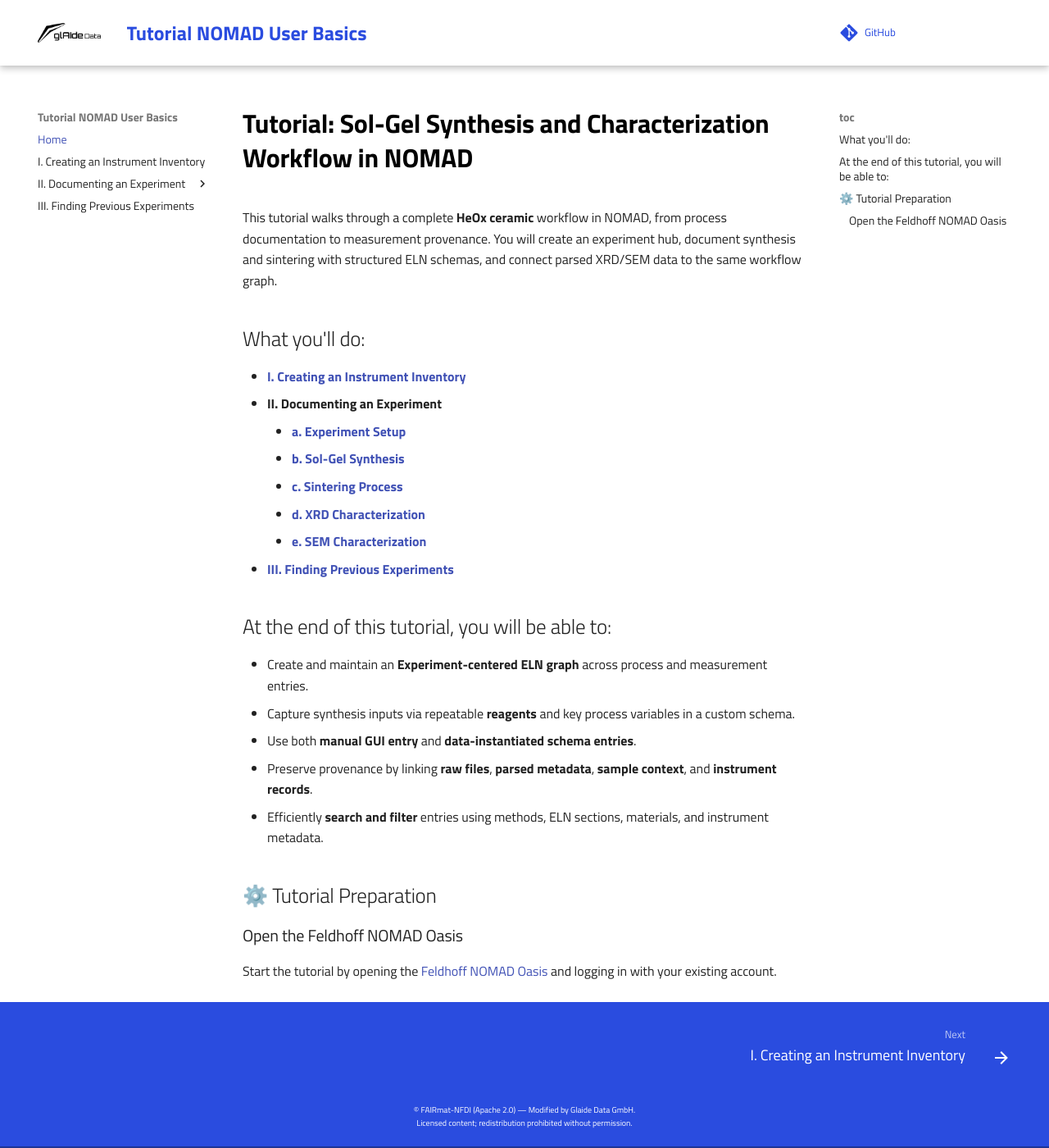
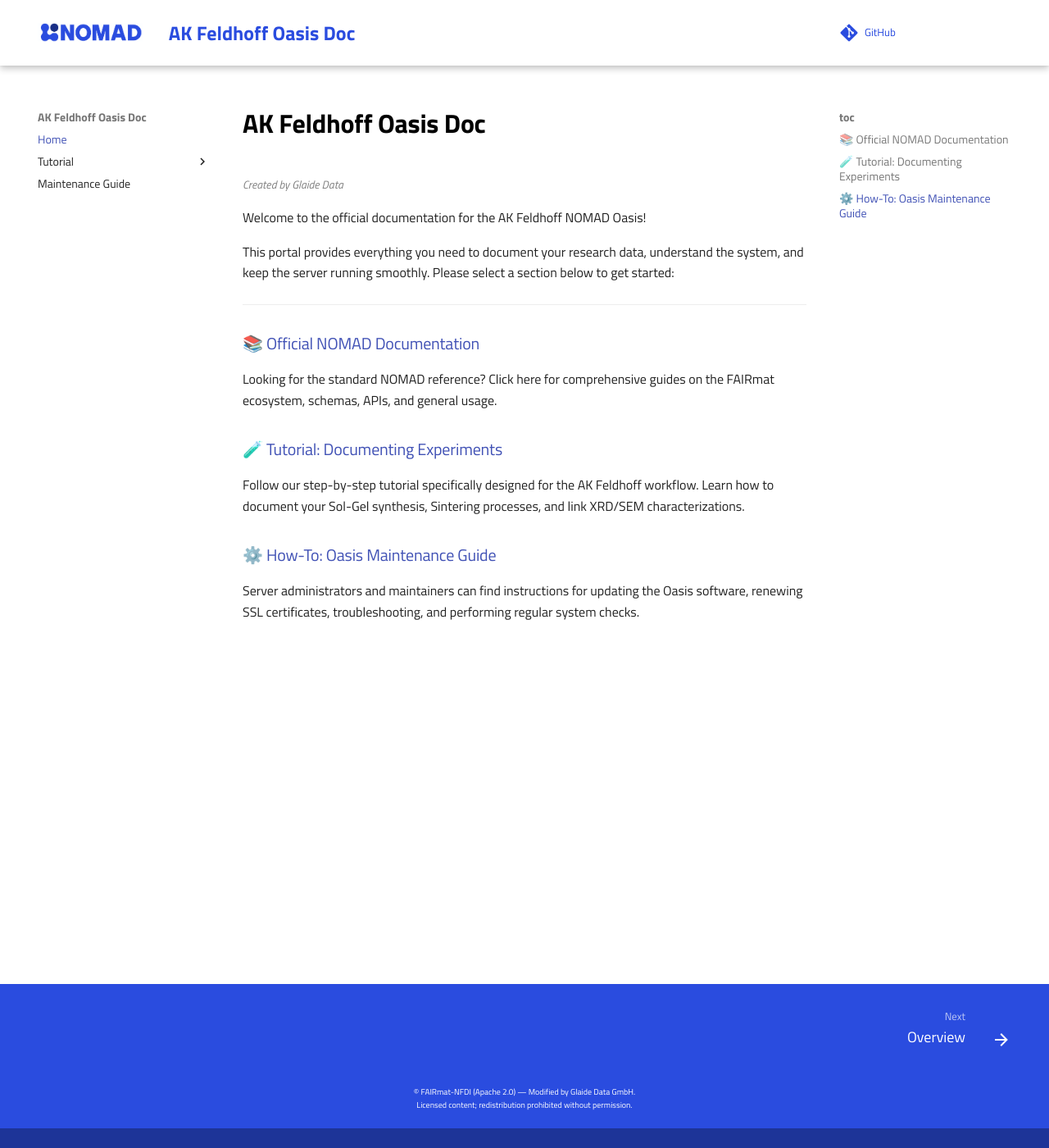
Before and after one commit to AK-Feldhoff-LUH/nomad-docs-ak-feldhoff, an MkDocs documentation site: the page built from docs/index.md, in a window 1280 px wide and 1400 px high. Shown: the whole window at 82% size. Built offline with MkDocs 1.6.1 and Material for MkDocs 9.7.7, drawn with Linux system fonts in a browser that asks for light colours; comment, search, counter and statistics services are not loaded; some of the changed lines change nothing that is shown.

Commit message:
feat: restructure docs with custom landing page and maintenance guide

```diff
--- /dev/null
+++ b/docs/how_to.md
@@ -0,0 +1,185 @@
+# NOMAD Oasis Maintenance Guide (LUH Deployment)
+
+This document describes the operational and maintenance procedures for the NOMAD Oasis instance deployed on the LUH server. It covers updating software components, managing images, handling certificates, applying configuration changes, and performing routine system checks.
+
+## 1. Updating the NOMAD Oasis Software
+
+### 1.1 Updating the NOMAD Distro Dev Repository
+The LUH deployment uses the following repository:
+
+**NOMAD Distro Dev (LUH):** [https://github.com/AK-Feldhoff-LUH/nomad-distro-dev](https://github.com/AK-Feldhoff-LUH/nomad-distro-dev)
+
+Any changes to plugin configuration, included/excluded modules, image-writing configuration, or deployment files (e.g., `nomad.yaml`, plugin folders) must be committed into this repository.
+
+Commit or merge actions to the repository automatically trigger the image-building process via GitHub Actions.
+
+### 1.2 Image Building and Publishing
+When activity occurs on the GitHub repository:
+
+* Pushing to `main` builds and publishes `ghcr.io/ak-feldhoff-luh/nomad-distro-dev:main`
+* Publishing a Release (tagged version) builds and publishes `ghcr.io/ak-feldhoff-luh/nomad-distro-dev:vX.Y.Z` (e.g. `v1.0.0`). A tagged version produces a stable, reproducible, frozen build.
+
+### 1.3 Updating the Running Deployment
+The server deployment uses the images specified in `docker-compose.yaml`. To update the deployed Oasis:
+
+1. Edit `docker-compose.yaml` and ensure image references match the intended build, e.g.: `ghcr.io/ak-feldhoff-luh/nomad-distro-dev:v1.0.0` (or use `:main`).
+2. Pull the updated images on the server: `docker compose pull`
+3. Restart containers: `docker compose up -d`
+4. Verify active images: `docker compose images`
+
+## 2. Versioning and Release Policy
+
+### 2.1 Recommended Practice
+
+* Production servers should use tagged versions (`v1.0.0`, `v1.1.0`, etc.).
+* `main` should only be used during development or testing, as it changes continuously.
+* Each new stable configuration should result in a GitHub Release.
+
+### 2.2 Creating a Release
+Releases should be created through the GitHub web interface:
+
+1. Open Releases → Draft a new release
+2. Assign a tag (e.g., `v1.1.0`)
+3. Publish the release
+4. GitHub Actions automatically builds and publishes the release image
+
+This ensures fully reproducible deployments.
+
+## 3. Updating Configuration Files on the Server
+Configuration updates should be made in the GitHub repository whenever possible.
+Local modifications to deployment files on the server should be avoided.
+
+### 3.1 Viewing local changes
+`git diff`
+
+### 3.2 If remote changes exist
+Before pulling updates, commit or stash local changes:
+
+`git add .`
+
+`git commit -m "Local modifications"`
+
+`git pull`
+
+or:
+
+`git stash`
+
+`git pull`
+
+`git stash pop`
+
+## 4. SSL Certificate Renewal (HARICA)
+The LUH Oasis instance uses HARICA-issued TLS certificates.
+
+### 4.1 Renewal Process Overview
+
+1. LUH obtains renewal certificates from HARICA.
+2. Files are placed under the shared folder: `/home/shared_folder/certs/`
+3. Replace certificate files inside the repository:
+    - `/opt/nomad/nomad-distro-dev/ssl/selfsigned.crt`
+    - `/opt/nomad/nomad-distro-dev/ssl/selfsigned.key`
+
+    If the key is encrypted, decrypt it again:
+
+    - `sudo mv selfsigned.key selfsigned.key.encrypted`
+    - `sudo openssl pkey -in selfsigned.key.encrypted -out selfsigned.key`
+
+4. Apply correct permissions:
+    - `sudo chown root:root selfsigned.*`
+    - `sudo chmod 600 selfsigned.key`
+    - `sudo chmod 644 selfsigned.crt`
+
+5. Restart proxy:
+`docker compose restart proxy`
+
+6. Verify HTTPS:
+`curl -I https://<server>`
+
+## 5. Regular System Maintenance Tasks
+
+### 5.1 Check system resource usage
+
+- `df -h       # disk usage`
+- `free -h     # memory`
+- `docker ps   # running containers`
+- `docker logs <container>`
+
+### 5.2 Restarting the Oasis
+
+- `docker compose down`
+- `docker compose up -d`
+
+### 5.3 Cleaning unused Docker images
+
+- `docker image prune -a`
+
+(Use with care — only after verifying which images are in use.)
+
+## 6. Backup and Restore Strategy
+
+### 6.1 Recommended backup items
+
+- NOMAD data volume (`.volumes/fs`)
+- MongoDB data volume
+- Elasticsearch indices
+- Uploaded files
+- User-generated metadata
+- SSL certificates
+- `docker-compose.yaml + .env`
+
+## 7. Troubleshooting
+
+### 7.1 Check logs
+
+- `docker compose logs app`
+- `docker compose logs proxy`
+- `docker compose logs worker`
+- `docker compose logs north`
+
+### 7.2 Image wird nicht aktualisiert / UI zeigt alte Version
+Wenn nach einem Update weiterhin alte Inhalte oder eine vorherige Version der Benutzeroberfläche erscheinen, prüfe folgende Punkte:
+
+1. Stimmt der Image-Tag in `docker-compose.yaml`?
+Beispiel:
+`ghcr.io/ak-feldhoff-luh/nomad-distro-dev:v1.0.0`
+2. Wurde das Image korrekt gezogen?
+    - `docker compose pull`
+    - `docker compose images`
+
+3. Wurden die Container neu gestartet?
+    - `docker compose up -d`
+
+4. Sind die Packages in GHCR öffentlich sichtbar?
+5. Clear the Browser Cache (most common cause of outdated UI)
+
+    Web browsers cache static UI files (JavaScript, CSS) very aggressively. As a result, the old UI often appears even if the server is already delivering the new version.
+
+    Hard Reload (browser reloads files without using cache):
+
+    - Ctrl + F5
+    - Shift + F5
+    - Ctrl + Shift + R
+
+    Clear cache completely:
+
+    - Ctrl + Shift + Entf
+
+    Alternative quick tests:
+
+    - Open the URL in an incognito/private window
+    - Use a different browser
+
+    In most cases, a browser cache reload is sufficient to make the updated UI visible.
+
+## 8. Deployment Workflow Summary
+
+1. Update code in `nomad-distro-dev`.
+2. Commit and push changes.
+3. GitHub Actions builds the image.
+4. Create a GitHub Release for stable versions.
+5. Update `docker-compose.yaml` on the server.
+6. Pull and restart containers.
+7. Verify functionality.
+
+This workflow ensures stable, reproducible deployments.
--- a/docs/index.md
+++ b/docs/index.md
@@ -1,27 +1,17 @@
-# Tutorial: Sol-Gel Synthesis and Characterization Workflow in NOMAD
+# AK Feldhoff Oasis Doc
+<span style="font-size: 0.85em; color: gray;">*Created by Glaide Data*</span>
 
-This tutorial walks through a complete **HeOx ceramic** workflow in NOMAD, from process documentation to measurement provenance. You will create an experiment hub, document synthesis and sintering with structured ELN schemas, and connect parsed XRD/SEM data to the same workflow graph.
+Welcome to the official documentation for the AK Feldhoff NOMAD Oasis!
 
-## What you'll do:
+This portal provides everything you need to document your research data, understand the system, and keep the server running smoothly. Please select a section below to get started:
 
-- [**I. Creating an Instrument Inventory**](01_inventory.md)
-- **II. Documenting an Experiment**
-    - [**a. Experiment Setup**](02_experiment_substance.md)
-    - [**b. Sol-Gel Synthesis**](03_sol_gel_synthesis.md)
-    - [**c. Sintering Process**](04_sintering_process.md)
-    - [**d. XRD Characterization**](05_xrd.md)
-    - [**e. SEM Characterization**](06_sem.md)
-- [**III. Finding Previous Experiments**](07_finding_data.md)
+---
 
-## At the end of this tutorial, you will be able to:
-- Create and maintain an **Experiment-centered ELN graph** across process and measurement entries.
-- Capture synthesis inputs via repeatable **reagents** and key process variables in a custom schema.
-- Use both **manual GUI entry** and **data-instantiated schema entries**.
-- Preserve provenance by linking **raw files**, **parsed metadata**, **sample context**, and **instrument records**.
-- Efficiently **search and filter** entries using methods, ELN sections, materials, and instrument metadata.
+### 📚 [Official NOMAD Documentation](https://nomad-lab.eu/prod/v1/docs/)
+Looking for the standard NOMAD reference? Click here for comprehensive guides on the FAIRmat ecosystem, schemas, APIs, and general usage.
 
-## ⚙️ Tutorial Preparation
+### 🧪 [Tutorial: Documenting Experiments](tutorial.md)
+Follow our step-by-step tutorial specifically designed for the AK Feldhoff workflow. Learn how to document your Sol-Gel synthesis, Sintering processes, and link XRD/SEM characterizations.
 
-### Open the Feldhoff NOMAD Oasis
-
-Start the tutorial by opening the [Feldhoff NOMAD Oasis](https://nomad.pci.uni-hannover.de/nomad-oasis/gui/about/information){:target="\_blank"} and logging in with your existing account.
+### ⚙️ [How-To: Oasis Maintenance Guide](how_to.md)
+Server administrators and maintainers can find instructions for updating the Oasis software, renewing SSL certificates, troubleshooting, and performing regular system checks.
--- /dev/null
+++ b/docs/tutorial.md
@@ -0,0 +1,27 @@
+# Tutorial: Sol-Gel Synthesis and Characterization Workflow in NOMAD
+
+This tutorial walks through a complete **HeOx ceramic** workflow in NOMAD, from process documentation to measurement provenance. You will create an experiment hub, document synthesis and sintering with structured ELN schemas, and connect parsed XRD/SEM data to the same workflow graph.
+
+## What you'll do:
+
+- [**I. Creating an Instrument Inventory**](01_inventory.md)
+- **II. Documenting an Experiment**
+    - [**a. Experiment Setup**](02_experiment_substance.md)
+    - [**b. Sol-Gel Synthesis**](03_sol_gel_synthesis.md)
+    - [**c. Sintering Process**](04_sintering_process.md)
+    - [**d. XRD Characterization**](05_xrd.md)
+    - [**e. SEM Characterization**](06_sem.md)
+- [**III. Finding Previous Experiments**](07_finding_data.md)
+
+## At the end of this tutorial, you will be able to:
+- Create and maintain an **Experiment-centered ELN graph** across process and measurement entries.
+- Capture synthesis inputs via repeatable **reagents** and key process variables in a custom schema.
+- Use both **manual GUI entry** and **data-instantiated schema entries**.
+- Preserve provenance by linking **raw files**, **parsed metadata**, **sample context**, and **instrument records**.
+- Efficiently **search and filter** entries using methods, ELN sections, materials, and instrument metadata.
+
+## ⚙️ Tutorial Preparation
+
+### Open the Feldhoff NOMAD Oasis
+
+Start the tutorial by opening the [Feldhoff NOMAD Oasis](https://nomad.pci.uni-hannover.de/nomad-oasis/gui/about/information){:target="\_blank"} and logging in with your existing account.
--- a/mkdocs.yml
+++ b/mkdocs.yml
@@ -1,4 +1,4 @@
-site_name: Tutorial NOMAD User Basics
+site_name: AK Feldhoff Oasis Doc
 site_description: |
   Glaide Data Management Tutorial for NOMAD Users
 site_author: Galide Data GmbH
@@ -7,14 +7,17 @@
 
 nav:
   - Home: index.md
-  - I. Creating an Instrument Inventory: 01_inventory.md
-  - II. Documenting an Experiment:
-    - a. Experiment Setup: 02_experiment_substance.md
-    - b. Sol-Gel Synthesis: 03_sol_gel_synthesis.md
-    - c. Sintering Process: 04_sintering_process.md
-    - d. XRD Characterization: 05_xrd.md
-    - e. SEM Characterization: 06_sem.md
-  - III. Finding Previous Experiments: 07_finding_data.md
+  - Tutorial:
+    - Overview: tutorial.md
+    - I. Creating an Instrument Inventory: 01_inventory.md
+    - II. Documenting an Experiment:
+      - a. Experiment Setup: 02_experiment_substance.md
+      - b. Sol-Gel Synthesis: 03_sol_gel_synthesis.md
+      - c. Sintering Process: 04_sintering_process.md
+      - d. XRD Characterization: 05_xrd.md
+      - e. SEM Characterization: 06_sem.md
+    - III. Finding Previous Experiments: 07_finding_data.md
+  - Maintenance Guide: how_to.md
 
 plugins:
  - search
@@ -27,7 +30,7 @@
     accent: '#008A67'
   font:
     text: 'Titillium Web'
-  logo: assets/glaide_logo_long_white.png
+  logo: assets/nomad-logo.png
   favicon: assets/favicon.png
   features:
     - navigation.instant
```
Also changed, not shown: docs/assets/nomad-logo.png (added).
